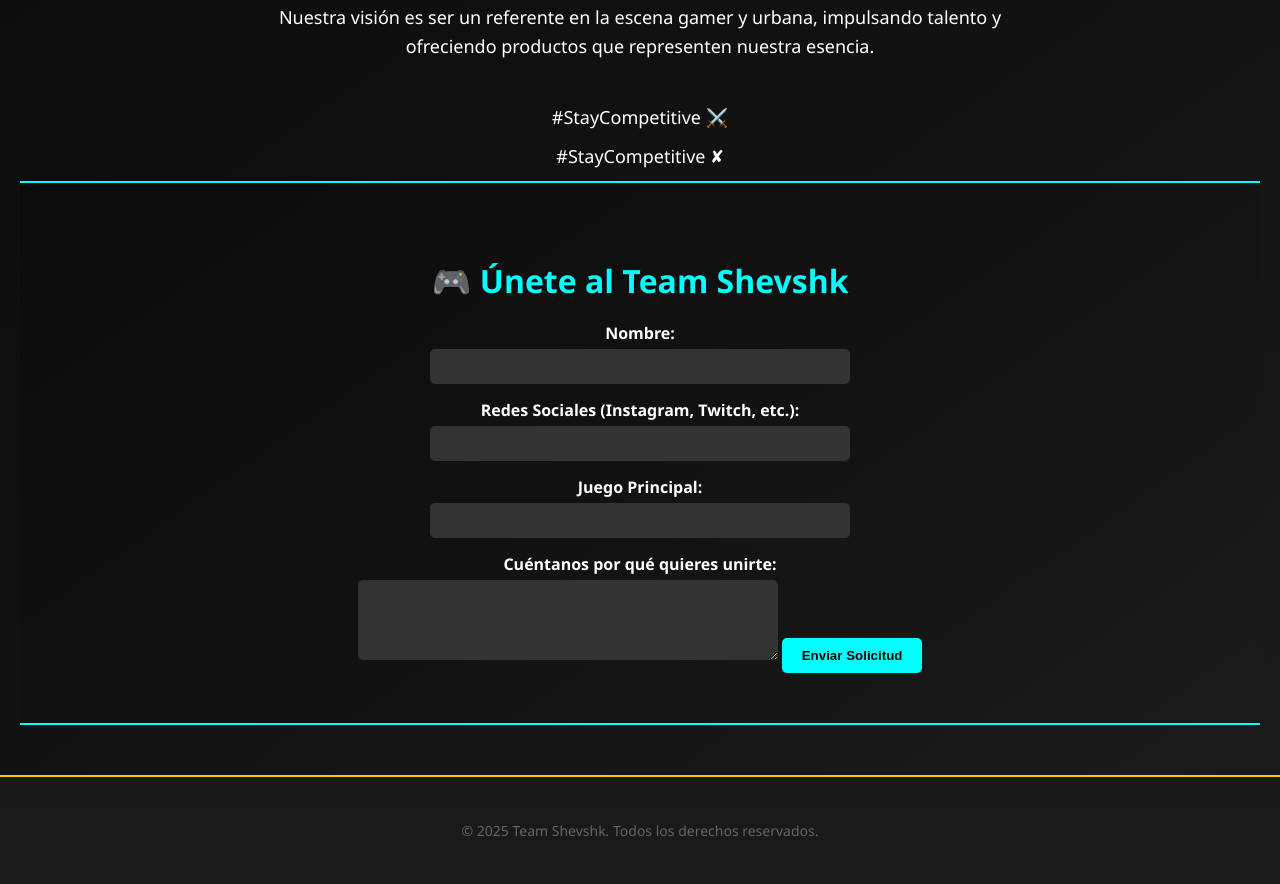
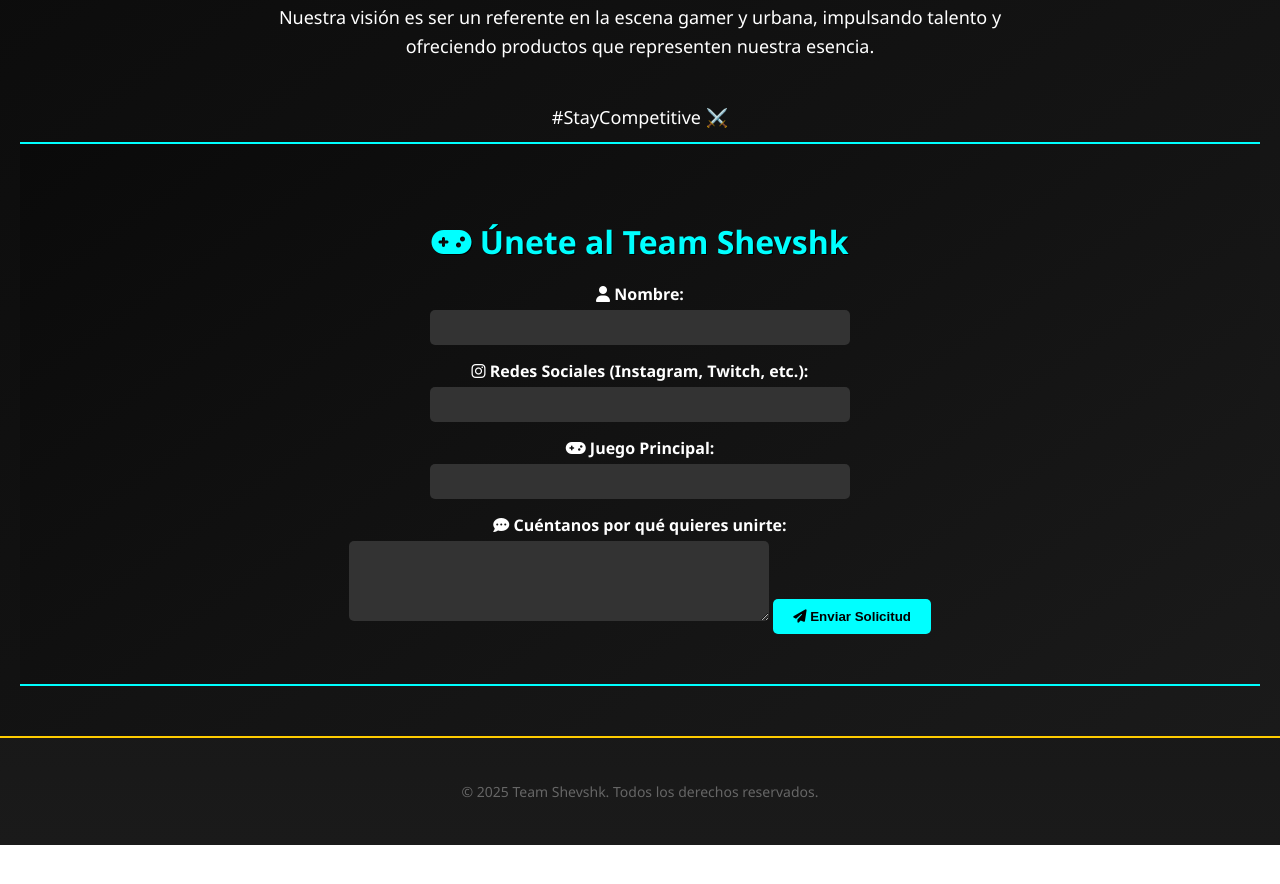
Before and after one commit to shevshk/teamshevshk, a plain HTML site: page index.html in a window 1280 px wide. Shown: the part 1016-1900 px from the top of the page. After the commit the page ends 1861 px from the top, so only its background shows below. Drawn offline with Linux system fonts and the light colour scheme.

Commit message:
Formulario actualizado con íconos

```diff
--- a/index.html
+++ b/index.html
@@ -1,11 +1,14 @@
 <!DOCTYPE html>
 <html lang="es">
-<head>
+</head>
   <meta charset="UTF-8">
   <meta name="viewport" content="width=device-width, initial-scale=1.0">
   <title>Team Shevshk</title>
+
+  <link rel="stylesheet" href="https://cdnjs.cloudflare.com/ajax/libs/font-awesome/6.5.0/css/all.min.css">
   <link rel="stylesheet" href="style.css">
 </head>
+
 <body>
   <header>
     <img src="assets/Logo-shevshk.jpg" alt="Escudo Team Shevshk" width="140">
@@ -36,24 +39,25 @@
       </p>
       <br>
       <p class="slogan">#StayCompetitive ⚔️</p>
-      <p class="slogan">#StayCompetitive ✘</p>
+<section id="reclutamiento">
+  <h2><i class="fas fa-gamepad"></i> Únete al Team Shevshk</h2>
 
-<section id="reclutamiento">
-  <h2>🎮 Únete al Team Shevshk</h2>
-  <form action="https://formspree.io/f/tu_código" method="POST">
-    <label for="nombre">Nombre:</label>
+  <form action="https://formspree.io/f/tu_codigo_aqui" method="POST">
+
+    <label for="nombre"><i class="fas fa-user"></i> Nombre:</label>
     <input type="text" id="nombre" name="nombre" required>
 
-    <label for="redes">Redes Sociales (Instagram, Twitch, etc.):</label>
+    <label for="redes"><i class="fab fa-instagram"></i> Redes Sociales (Instagram, Twitch, etc.):</label>
     <input type="text" id="redes" name="redes" required>
 
-    <label for="juego">Juego Principal:</label>
+    <label for="juego"><i class="fas fa-gamepad"></i> Juego Principal:</label>
     <input type="text" id="juego" name="juego" required>
 
-    <label for="mensaje">Cuéntanos por qué quieres unirte:</label>
+    <label for="mensaje"><i class="fas fa-comment-dots"></i> Cuéntanos por qué quieres unirte:</label>
     <textarea id="mensaje" name="mensaje" rows="4"></textarea>
 
-    <button type="submit">Enviar Solicitud</button>
+    <button type="submit"><i class="fas fa-paper-plane"></i> Enviar Solicitud</button>
+
   </form>
 </section>
     </section>
```
